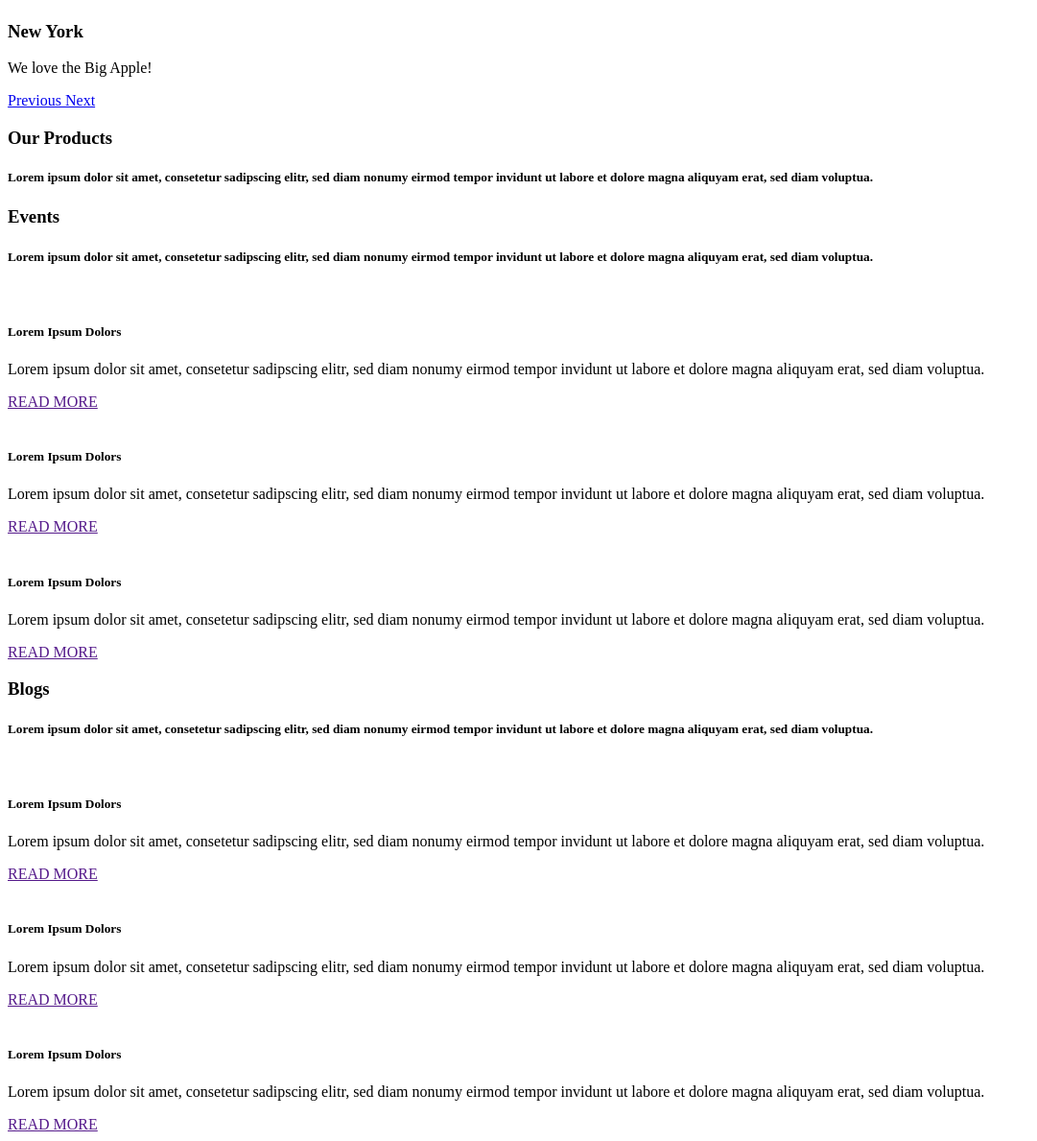
After one commit to monddiestro/cytek-cms, a PHP site: the page made by application/views/home.php in a window 1280 px wide. The commit adds this page. Shown: the part 3126-4315 px from the top of the page at 96% size, without its empty margins (0-1081 px from the left). Run offline with PHP 8.4, Linux system fonts and the light colour scheme; the template is opened without the code that fills it, so the values that code supplies are empty.

Commit message:
homepage

```diff
--- a/application/config/routes.php
+++ b/application/config/routes.php
@@ -49,6 +49,6 @@ defined('BASEPATH') OR exit('No direct script access allowed');
 | Examples:	my-controller/index	-> my_controller/index
 |		my-controller/my-method	-> my_controller/my_method
 */
-$route['default_controller'] = 'admin';
+$route['default_controller'] = 'Home';
 $route['404_override'] = '';
 $route['translate_uri_dashes'] = FALSE;
--- a/application/views/footer.php
+++ b/application/views/footer.php
@@ -1,3 +1,6 @@
+<footer>
+
+</footer>
 <script type="text/javascript">
   $(document).ready(function(){
     $('[data-toggle="tooltip"]').tooltip();
--- /dev/null
+++ b/application/views/home.php
@@ -0,0 +1,163 @@
+<div id="carousel" class="carousel slide" data-ride="carousel">
+    <!-- Indicators -->
+    <ol class="carousel-indicators">
+      <li data-target="#myCarousel" data-slide-to="0" class="active"></li>
+      <li data-target="#myCarousel" data-slide-to="1"></li>
+      <li data-target="#myCarousel" data-slide-to="2"></li>
+    </ol>
+
+    <!-- Wrapper for slides -->
+    <div class="carousel-inner">
+
+      <div class="item active">
+        <img src="https://www.w3schools.com/bootstrap/ny.jpg" alt="Los Angeles" style="width:100%;">
+        <div class="carousel-caption">
+          <h3>Los Angeles</h3>
+          <p>LA is always so much fun!</p>
+        </div>
+      </div>
+
+      <div class="item">
+        <img src="https://www.w3schools.com/bootstrap/chicago.jpg" alt="Chicago" style="width:100%;">
+        <div class="carousel-caption">
+          <h3>Chicago</h3>
+          <p>Thank you, Chicago!</p>
+        </div>
+      </div>
+
+      <div class="item">
+        <img src="https://www.w3schools.com/bootstrap/la.jpg" alt="New York" style="width:100%;">
+        <div class="carousel-caption">
+          <h3>New York</h3>
+          <p>We love the Big Apple!</p>
+        </div>
+      </div>
+
+    </div>
+
+    <!-- Left and right controls -->
+    <a class="left carousel-control" href="#carousel" data-slide="prev">
+      <span class="glyphicon glyphicon-chevron-left"></span>
+      <span class="sr-only">Previous</span>
+    </a>
+    <a class="right carousel-control" href="#carousel" data-slide="next">
+      <span class="glyphicon glyphicon-chevron-right"></span>
+      <span class="sr-only">Next</span>
+    </a>
+  </div>
+</div>
+<div class="container">
+    <!-- Products -->
+    <div class="row center">
+      <div class="col-sm-12 center-title">
+        <h3>Our Products</h3>
+        <h5>Lorem ipsum dolor sit amet, consetetur sadipscing elitr, sed diam nonumy eirmod tempor invidunt ut labore et dolore magna aliquyam erat, sed diam voluptua. </h5>
+      </div>
+    </div>
+    <div class="row">
+      <?php foreach($categories as $category): ?>
+      <div class="col-sm-4">
+        <div class="panel panel-default">
+          <div class="panel-body">
+            <img src="<?php echo base_url('utilities/images/meta/'.$category->meta_img)?>" alt="">
+            <h5><strong><?php echo $category->cat_desc ?></strong></h5>
+            <p><?php echo mb_strimwidth($category->meta_desc, 0, 100, " ...") ?></p>
+          </div>
+          <div class="panel-footer">
+            <a href="<?php echo base_url('category?q='.$category->cat_id) ?>" class="btn btn-primary">VIEW PRODUCTS</a>
+          </div>
+        </div>
+      </div>
+      <?php endforeach; ?>
+    </div>
+    <!-- Events -->
+    <div class="row center">
+      <div class="col-sm-12 center-title">
+        <h3>Events</h3>
+        <h5>Lorem ipsum dolor sit amet, consetetur sadipscing elitr, sed diam nonumy eirmod tempor invidunt ut labore et dolore magna aliquyam erat, sed diam voluptua. </h5>
+      </div>
+    </div>
+    <div class="row">
+      <div class="col-sm-4">
+        <div class="panel panel-default">
+          <div class="panel-body">
+            <img src="<?php echo base_url('utilities/images/meta/no-image.png')?>" alt="">
+            <h5><strong>Lorem Ipsum Dolors</strong></h5>
+            <p>Lorem ipsum dolor sit amet, consetetur sadipscing elitr, sed diam nonumy eirmod tempor invidunt ut labore et dolore magna aliquyam erat, sed diam voluptua.</p>
+          </div>
+          <div class="panel-footer">
+            <a href="<?php echo base_url('event?q=event_id') ?>" class="btn btn-primary">READ MORE</a>
+          </div>
+        </div>
+      </div>
+      <div class="col-sm-4">
+        <div class="panel panel-default">
+          <div class="panel-body">
+            <img src="<?php echo base_url('utilities/images/meta/no-image.png')?>" alt="">
+            <h5><strong>Lorem Ipsum Dolors</strong></h5>
+            <p>Lorem ipsum dolor sit amet, consetetur sadipscing elitr, sed diam nonumy eirmod tempor invidunt ut labore et dolore magna aliquyam erat, sed diam voluptua.</p>
+          </div>
+          <div class="panel-footer">
+            <a href="<?php echo base_url('event?q=event_id') ?>" class="btn btn-primary">READ MORE</a>
+          </div>
+        </div>
+      </div>
+      <div class="col-sm-4">
+        <div class="panel panel-default">
+          <div class="panel-body">
+            <img src="<?php echo base_url('utilities/images/meta/no-image.png')?>" alt="">
+            <h5><strong>Lorem Ipsum Dolors</strong></h5>
+            <p>Lorem ipsum dolor sit amet, consetetur sadipscing elitr, sed diam nonumy eirmod tempor invidunt ut labore et dolore magna aliquyam erat, sed diam voluptua.</p>
+          </div>
+          <div class="panel-footer">
+            <a href="<?php echo base_url('event?q=event_id') ?>" class="btn btn-primary">READ MORE</a>
+          </div>
+        </div>
+      </div>
+    </div>
+    <!-- Blogs -->
+    <div class="row center">
+      <div class="col-sm-12 center-title">
+        <h3>Blogs</h3>
+        <h5>Lorem ipsum dolor sit amet, consetetur sadipscing elitr, sed diam nonumy eirmod tempor invidunt ut labore et dolore magna aliquyam erat, sed diam voluptua. </h5>
+      </div>
+    </div>
+    <div class="row">
+      <div class="col-sm-4">
+        <div class="panel panel-default">
+          <div class="panel-body">
+            <img src="<?php echo base_url('utilities/images/meta/no-image.png')?>" alt="">
+            <h5><strong>Lorem Ipsum Dolors</strong></h5>
+            <p>Lorem ipsum dolor sit amet, consetetur sadipscing elitr, sed diam nonumy eirmod tempor invidunt ut labore et dolore magna aliquyam erat, sed diam voluptua.</p>
+          </div>
+          <div class="panel-footer">
+            <a href="<?php echo base_url('event?q=event_id') ?>" class="btn btn-primary">READ MORE</a>
+          </div>
+        </div>
+      </div>
+      <div class="col-sm-4">
+        <div class="panel panel-default">
+          <div class="panel-body">
+            <img src="<?php echo base_url('utilities/images/meta/no-image.png')?>" alt="">
+            <h5><strong>Lorem Ipsum Dolors</strong></h5>
+            <p>Lorem ipsum dolor sit amet, consetetur sadipscing elitr, sed diam nonumy eirmod tempor invidunt ut labore et dolore magna aliquyam erat, sed diam voluptua.</p>
+          </div>
+          <div class="panel-footer">
+            <a href="<?php echo base_url('event?q=event_id') ?>" class="btn btn-primary">READ MORE</a>
+          </div>
+        </div>
+      </div>
+      <div class="col-sm-4">
+        <div class="panel panel-default">
+          <div class="panel-body">
+            <img src="<?php echo base_url('utilities/images/meta/no-image.png')?>" alt="">
+            <h5><strong>Lorem Ipsum Dolors</strong></h5>
+            <p>Lorem ipsum dolor sit amet, consetetur sadipscing elitr, sed diam nonumy eirmod tempor invidunt ut labore et dolore magna aliquyam erat, sed diam voluptua.</p>
+          </div>
+          <div class="panel-footer">
+            <a href="<?php echo base_url('event?q=event_id') ?>" class="btn btn-primary">READ MORE</a>
+          </div>
+        </div>
+      </div>
+    </div>
+</div>
```
Also changed, not shown: application/controllers/Home.php (added, +35 -0 lines), application/models/Page_model.php (added, +9 -0 lines), utilities/css/app.css (+9 -0 lines).
